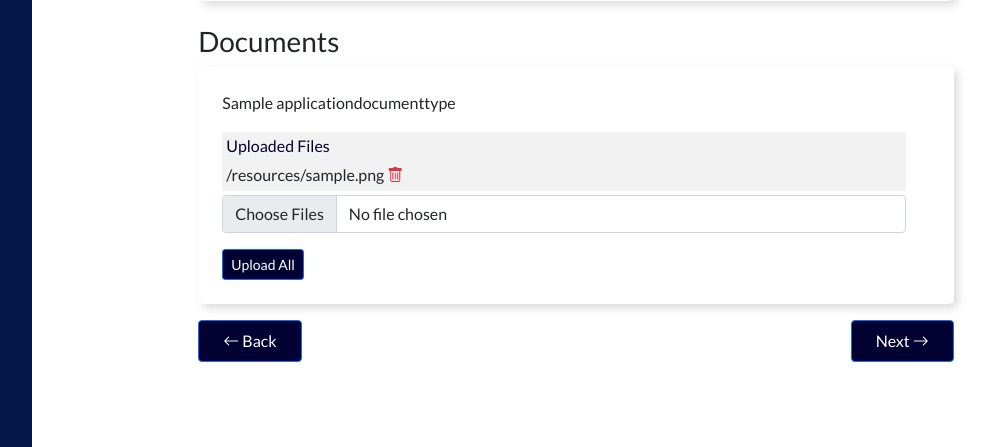
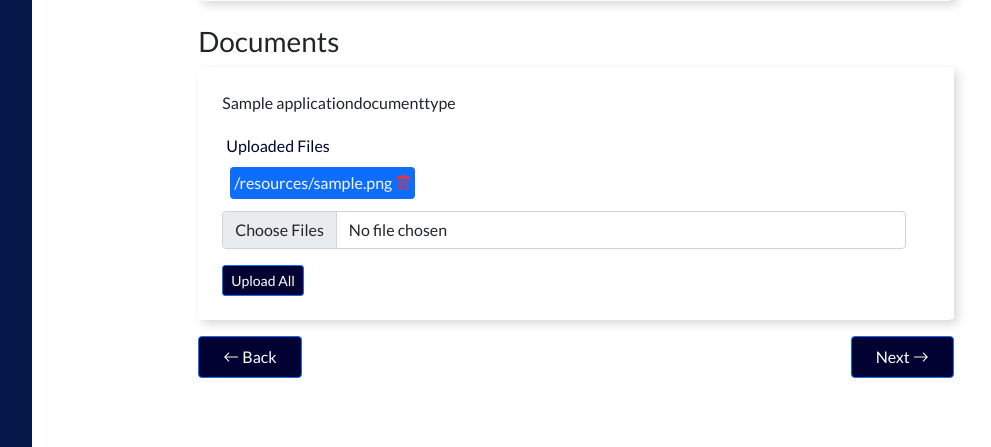
Before and after one commit to Bobby-gh/pension, a Django app: page /apply/upload/1 in a window 1280 px wide. Shown: the part 790-1237 px from the top of the page, without its empty margins (160-1151 px from the left). Run offline with Django 3.2, Linux system fonts and the light colour scheme; a user stored in the database is signed in; tables that the repository leaves empty hold one stand-in row (values such as "Sample post"); grey boxes marked "Sample" are stand-in pictures; data that the repository does not hold is empty; some libraries are stand-ins or nearby versions.

Commit message:
presentation

```diff
--- a/dashboard/models.py
+++ b/dashboard/models.py
@@ -57,7 +57,8 @@
 
     def can_edit(self):
         return (self.status == ApplicationStatus.DRAFT.value
-                or self.status == ApplicationStatus.REQUESTED_CHANGES.value)
+                or self.status == ApplicationStatus.REQUESTED_CHANGES.value
+                or self.status == ApplicationStatus.SUMITTED.value)
 
     def get_name(self):
         return f"{self.surname} {self.other_names}"
--- a/dashboard/templates/dashboard/application_review_page.html
+++ b/dashboard/templates/dashboard/application_review_page.html
@@ -39,7 +39,7 @@
                 <button type="button" class="btn btn-primary py-2 px-4" onclick="history.back()"><i
                         class="bi bi-arrow-left"></i> Back</button>
 
-                {% if application.status == 'draft' or application.status == 'requested_changes' %}
+                {% if application.status == 'draft' or application.status == 'requested_changes' or application.status == 'submitted'  %}
                 <form method="POST" action="{% url 'dashboard:application_submission' application.id %}">
                     {% csrf_token %}
                     <input type="hidden" name="application_id" value="{{application.id}}">
--- a/dashboard/templates/dashboard/blocks/application_status.html
+++ b/dashboard/templates/dashboard/blocks/application_status.html
@@ -1,4 +1,4 @@
-{% if application.status == 'draft' or application.status == 'processing' %}
+{% if application.status == 'draft' or application.status == 'processing' or application.status == 'submitted' %}
 <span class="badge bg-info">{{application.get_status}}</span>
 {% elif  application.status == 'processed'  %}
 <span class="badge bg-success">{{application.get_status}}</span>
--- a/dashboard/templates/dashboard/form_one_upload.html
+++ b/dashboard/templates/dashboard/form_one_upload.html
@@ -105,16 +105,18 @@
                         <input type="hidden" name="application_id" value="{{application.id}}">
                         {% for type in document_types %}
                         <div class="mb-3">
-                            <label for="{{type.codename}}" class="form-label"><h6>{{type.name}}</h6></label>
+                            <label for="{{type.codename}}" class="form-label">
+                                <h6>{{type.name}}</h6>
+                            </label>
                             <!-- If there are previously uploaded files -->
                             {% if application.documents.all %}
-                            <div class="my-1 p-1" style="background-color: rgba(128, 128, 128, 0.1);">
+                            <div class="my-1 p-1">
                                 <h6 class="text text-primary">Uploaded Files</h6>
-
                                 <!-- Filter to display only this type -->
+                                <div class="d-flex flex-wrap">
                                     {% for document in application.documents.all %}
                                     {% if document.document_type == type %}
-                                <p class="m-0 p-0">
+                                    <p class="m-1 p-1 bg-primary text-light rounded">
                                         <a href="{{document.file.url}}" target="_blank">{{document.file.url}}</a>
                                         <a class="text text-danger delete-document clickable"
                                             data-document-id="{{document.id}}"
@@ -123,6 +125,7 @@
                                     </p>
                                     {% endif %}
                                     {% endfor %}
+                                </div>
                             </div>
                             {% endif %}
 
```
Lines whose indentation alone changed are shown as unchanged.
